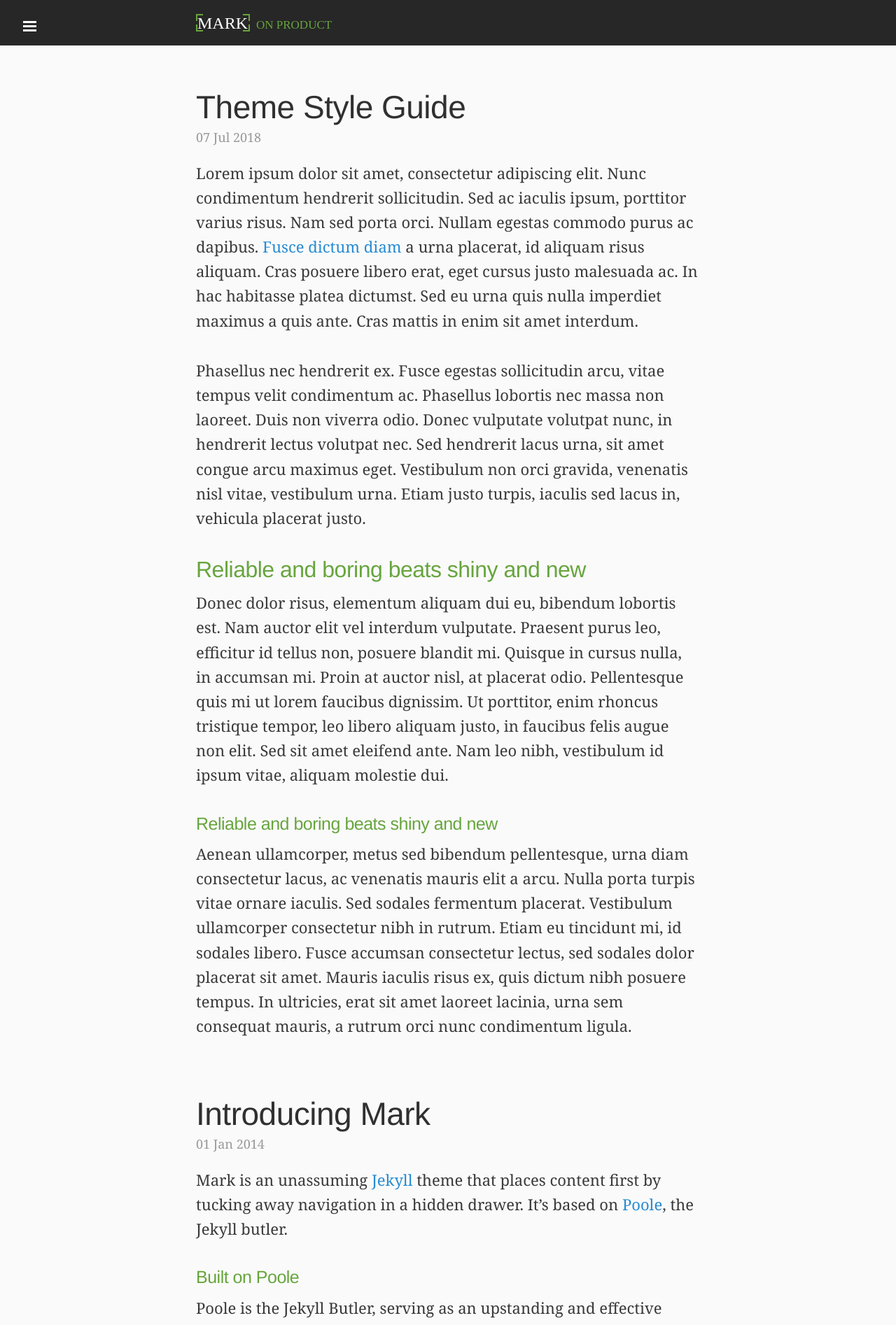
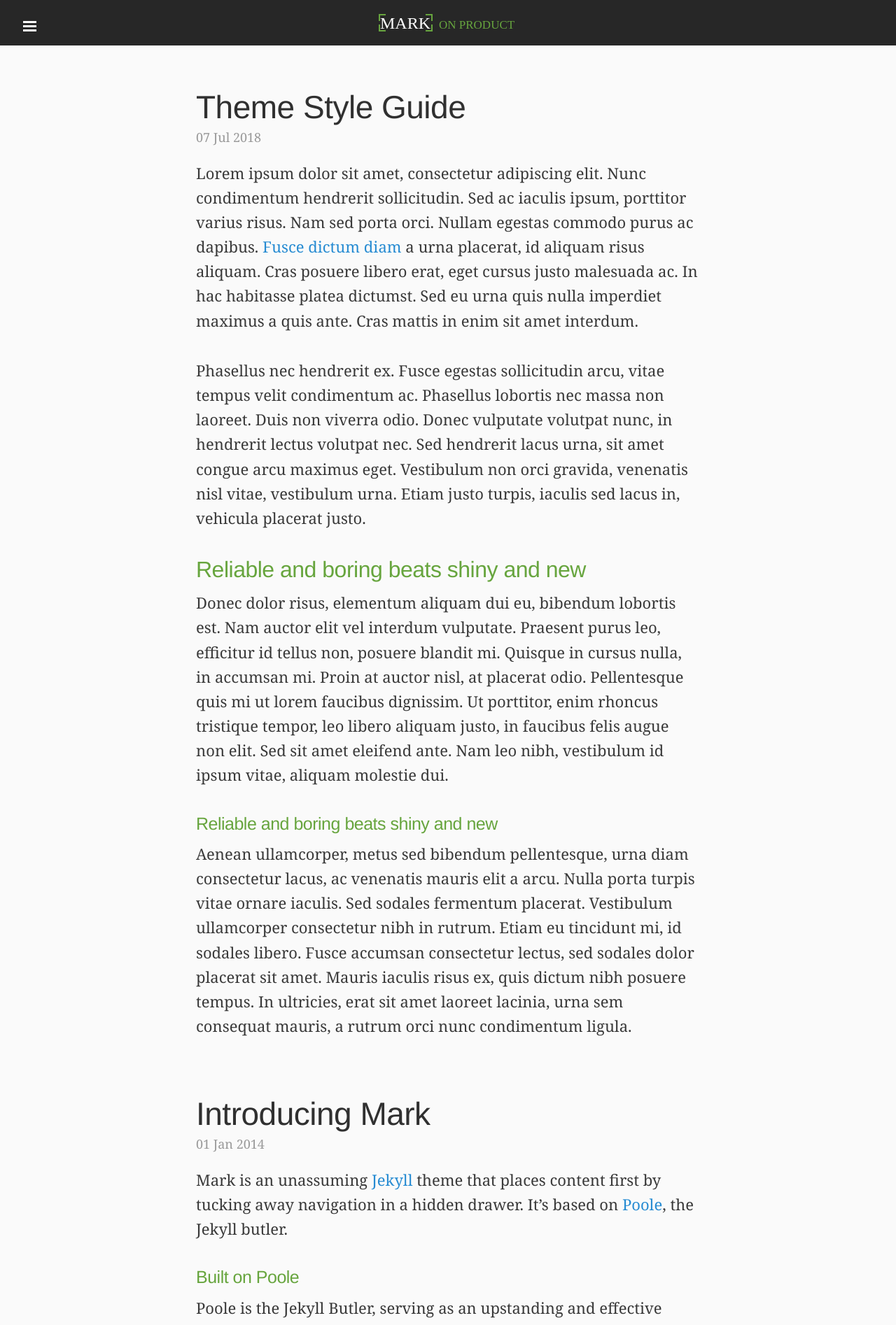
Before and after one commit to markthelefty/markthelefty.github.io, a Jekyll site: the page built from index.html, in a window 1280 px wide. Shown: the top 1894 px of the page at 70% size. Built offline with Jekyll 4.4.1, drawn with Linux system fonts in a browser that asks for light colours; some web fonts are replaced; Markdown is read by kramdown in place of the engine named in the settings; the list of posts is cut into pages by our own code.

Commit message:
masthead css

```diff
--- a/public/css/custom.css
+++ b/public/css/custom.css
@@ -14,10 +14,6 @@ Custom overrides for Mark On Product Theme
      border-radius: 0;
      margin: 0 auto;
      opacity: 1.0;
-}
-@media (min-width: 30rem) {
- .masthead-title img {
-     margin:0;
 }
 }
 @media (min-width: 38rem) {
```
